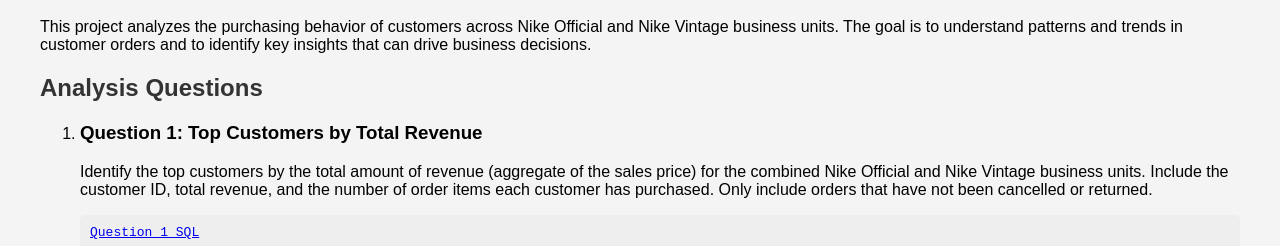
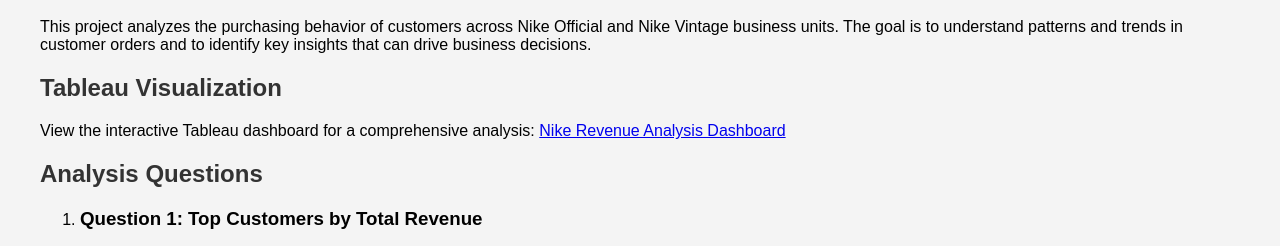
Before and after one commit to bekirmamediev/Nike_Customer_Behavior_Analysis_SQL, a plain HTML site: page index.html in a window 1280 px wide. Shown: the part 80-326 px from the top of the page. Drawn offline with Linux system fonts and the light colour scheme.

Commit message:
Update index.html

```diff
--- a/index.html
+++ b/index.html
@@ -38,6 +38,8 @@
     <p>This project analyzes the purchasing behavior of customers across Nike Official and Nike Vintage business units.
         The goal is to understand patterns and trends in customer orders and to identify key insights that can drive
         business decisions.</p>
+     <h2>Tableau Visualization</h2>
+    <p>View the interactive Tableau dashboard for a comprehensive analysis: <a href="https://public.tableau.com/app/profile/bekir.mamediiev/viz/Nike_Revenue_Analysis/Dashboard1">Nike Revenue Analysis Dashboard</a></p>
 
     <h2>Analysis Questions</h2>
     <ol>
```
